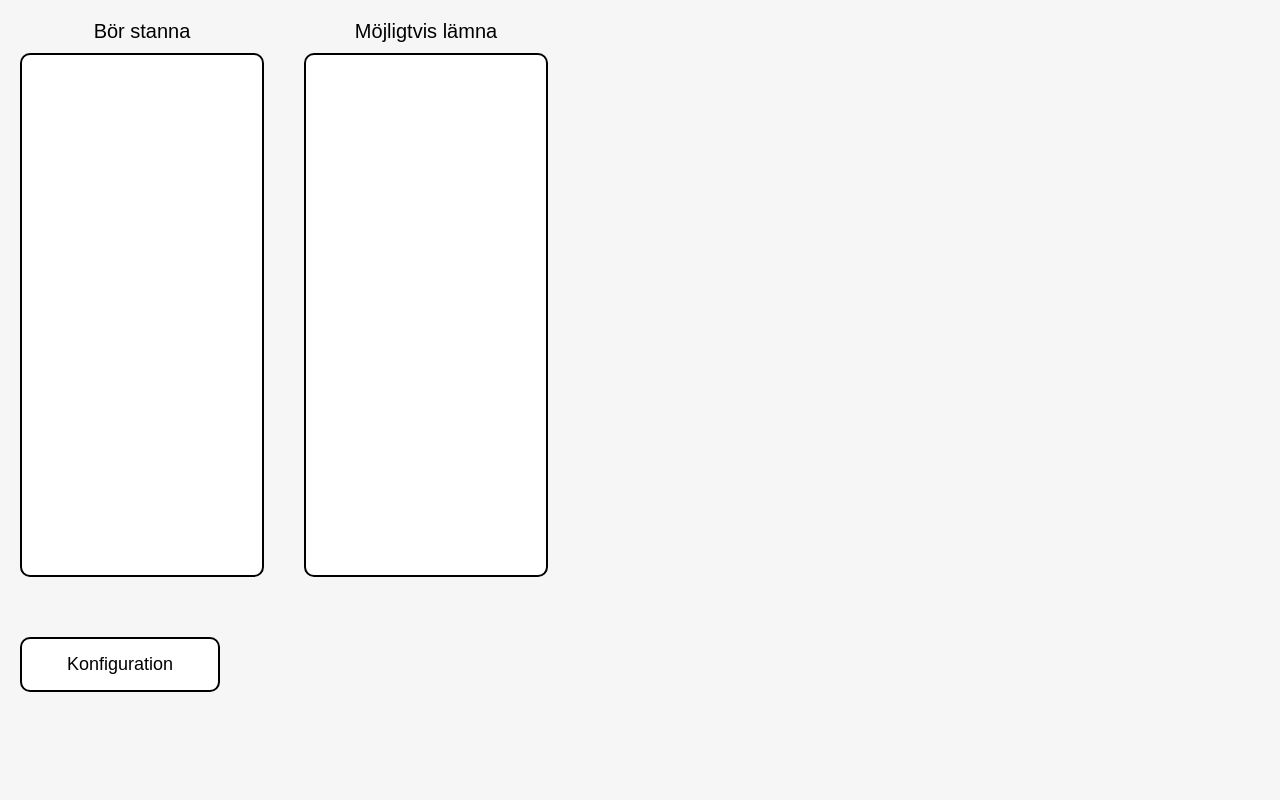
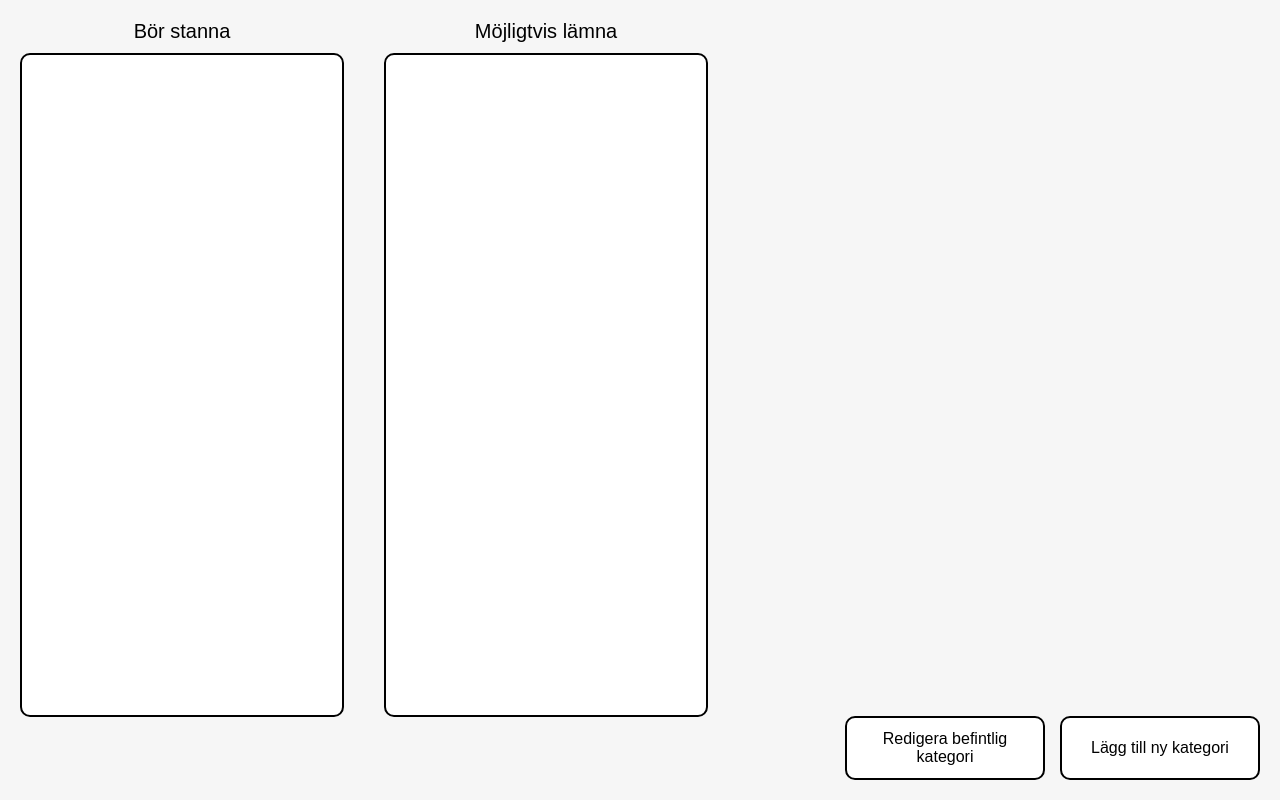
Before and after one commit to 0xJacoby/homecare-advisor, a Flask app: page / in a window 1280 px wide. Run offline with Flask 3, Linux system fonts and the light colour scheme.

Commit message:
Ändrade lite i strukturen

```diff
--- a/app/templates/test_ui.html
+++ b/app/templates/test_ui.html
@@ -22,8 +22,8 @@
     }
 
     .list-box {
-      width: 220px;
-      height: 500px;
+      width: 300px;
+      height: 80vh;
       padding: 10px;
       background: white;
       border: 2px solid black;
@@ -55,11 +55,12 @@
       background: white;
       border: 2px solid black;
       border-radius: 10px;
+      float: right;
     }
 
     /* Fixed info panel (not sliding, no blur) */
     .info-panel {
-      width: 400px;
+      width: 40vw;
       height: 500px;
       background: white;
       border: 2px solid black;
@@ -91,6 +92,24 @@
     .collapsed h2 {
       display: none;
     }
+
+    .bottom-buttons {
+      position: fixed;
+      bottom: 20px;
+      right: 20px;
+      display: flex;
+      gap: 15px; /* space between the two buttons */
+    }
+
+    .action-btn {
+      width: 200px;
+      padding: 12px 18px;
+      font-size: 16px;
+      cursor: pointer;
+      background: white;
+      border: 2px solid black;
+      border-radius: 10px;
+    }
   </style>
 </head>
 <body>
@@ -100,9 +119,7 @@
       <div class="list-title">Bör stanna</div>
       <div id="list1" class="list-box"></div>
     </div>
-    <button id="configButton" onclick="window.location='test_konfiguration_ui.html'">Konfiguration</button>
   </div>
-
   <div>
     <div class="list-title">Möjligtvis lämna</div>
     <div id="list2" class="list-box"></div>
@@ -115,6 +132,13 @@
     <div id="infoContent">Select an item to view its details.</div>
   </div>
   </div>
+  <!-- Bottom-right button container -->
+  <div class="bottom-buttons">
+    <button class="action-btn" onclick="window.location='edit_category.html'">Redigera befintlig kategori</button>
+    <button class="action-btn" onclick="window.location='add_category.html'">Lägg till ny kategori</button>
+  </div>
+
+
 
   <script>
    const API_URL = "http://127.0.0.1:5000/test";
```
Also changed, not shown: app/templates/add_category.html (added), app/templates/edit_category.html (renamed from app/templates/test_konfiguration_ui.html).
